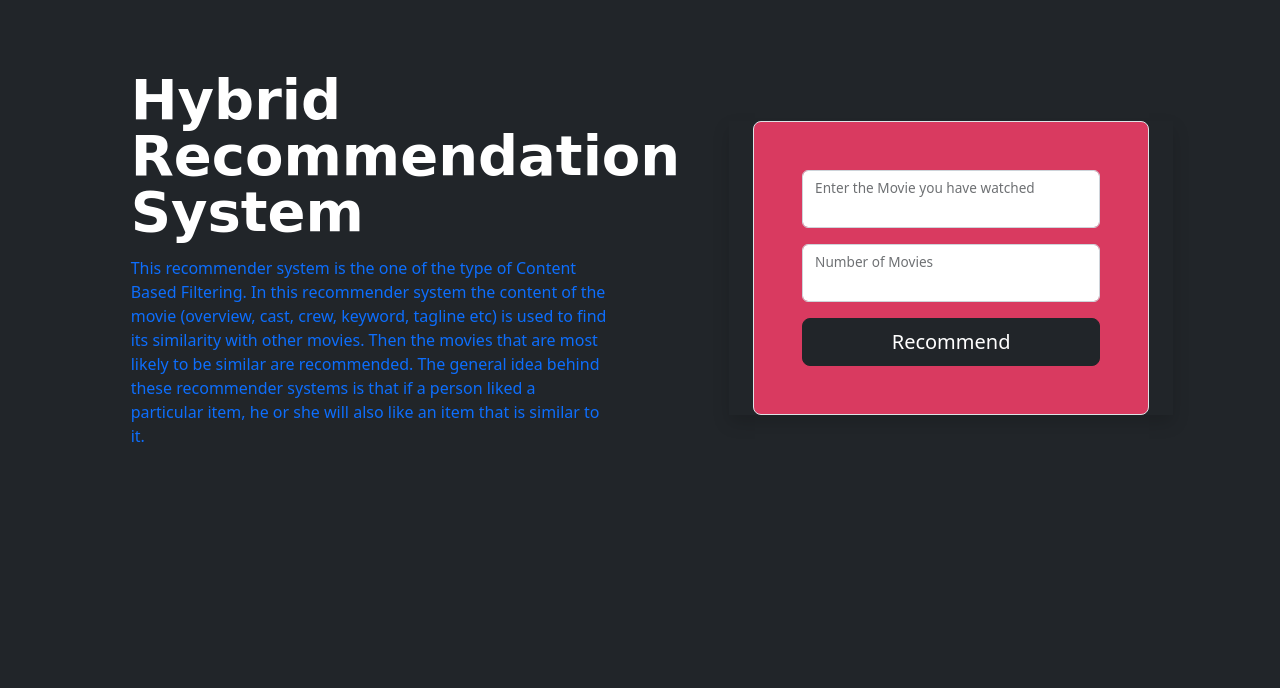
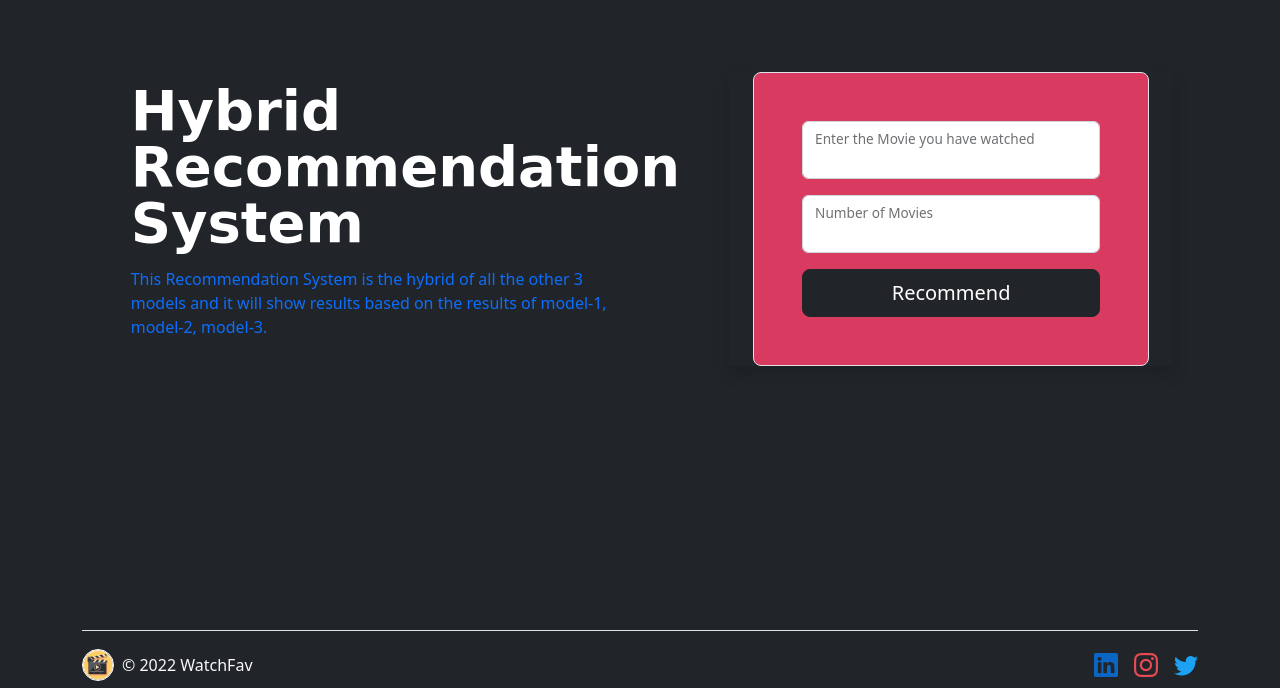
Before and after one commit to Yadavbalbir/WatchFav_microsoft_engage, a Flask app: page /hybridmodel in a window 1280 px wide. Shown: the part 96-784 px from the top of the page. Run offline with Flask 2, Linux system fonts and the light colour scheme; parts of the project's set-up code (start-up, migrations or seed data) failed here and were passed over; some libraries are stand-ins or nearby versions.

Commit message:
final commit-2

```diff
--- a/templates/hybridmodel.html
+++ b/templates/hybridmodel.html
@@ -58,14 +58,9 @@
                 <h2 class="display-4 fw-bold text-white lh-1 mb-3" style="font-family: cursive;">Hybrid Recommendation
                     System
                 </h2>
-                <p class="col-lg-10 fs-6 text-primary">This recommender system is the one of the type of Content Based
-                    Filtering.
-                    In this recommender system the content of the movie (overview,
-                    cast, crew, keyword, tagline etc) is used to find its
-                    similarity with other movies. Then the movies that are most likely to be similar are recommended.
-                    The general idea behind these recommender systems is that if a person liked a particular item, he or
-                    she will also like
-                    an item that is similar to it.</p>
+                <p class="col-lg-10 fs-6 text-primary">This Recommendation System is the hybrid of all the other 3 models
+                    and it will show results based on the results of model-1, model-2, model-3.
+                </p>
             </div>
             <div class="col-md-10 mx-auto col-lg-5 shadow">
                 <form action="/hybridmodel/predict" method="POST" class="p-4 p-md-5 border rounded-3"
--- a/templates/model3.html
+++ b/templates/model3.html
@@ -60,12 +60,10 @@
                 </h2>
                 <p class="col-lg-10 fs-6 text-primary">This recommender system is the one of the type of Content Based
                     Filtering.
-                    In this recommender system the content of the movie (overview,
-                    cast, crew, keyword, tagline etc) is used to find its
+                    In this recommender system the content of the movie (cast, crew, keyword, tagline etc) is used to find its
                     similarity with other movies. Then the movies that are most likely to be similar are recommended.
                     The general idea behind these recommender systems is that if a person liked a particular item, he or
-                    she will also like
-                    an item that is similar to it.</p>
+                    she will also like an item that is similar to it. It is based on TF*IDF and cosine similarity</p>
             </div>
             <div class="col-md-10 mx-auto col-lg-5 shadow">
                 <form action="/model3/predict" method="POST" class="p-4 p-md-5 border rounded-3"
```
Also changed, not shown: templates/model2.html (+2 -5 lines), README.md, 4 other files.
